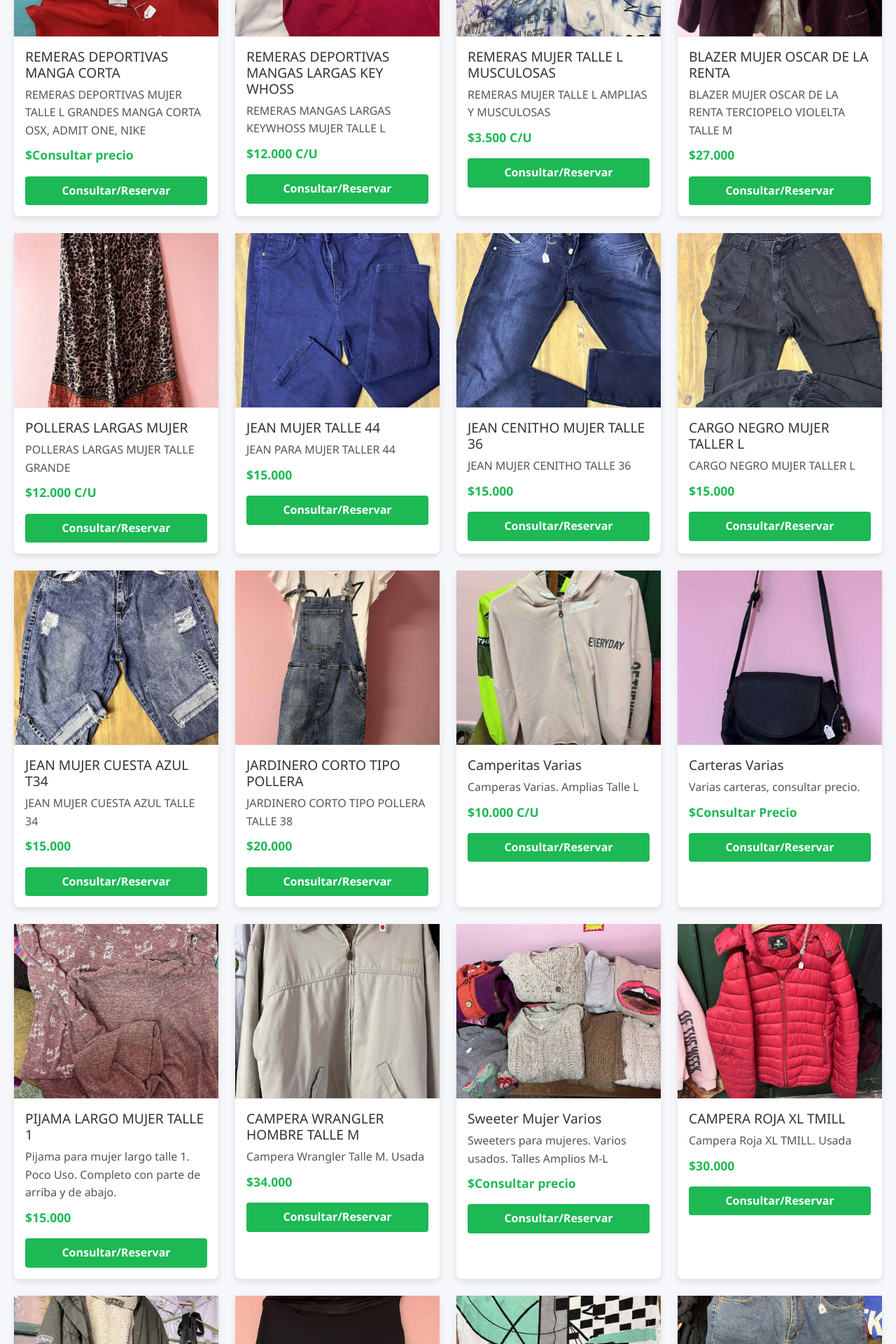
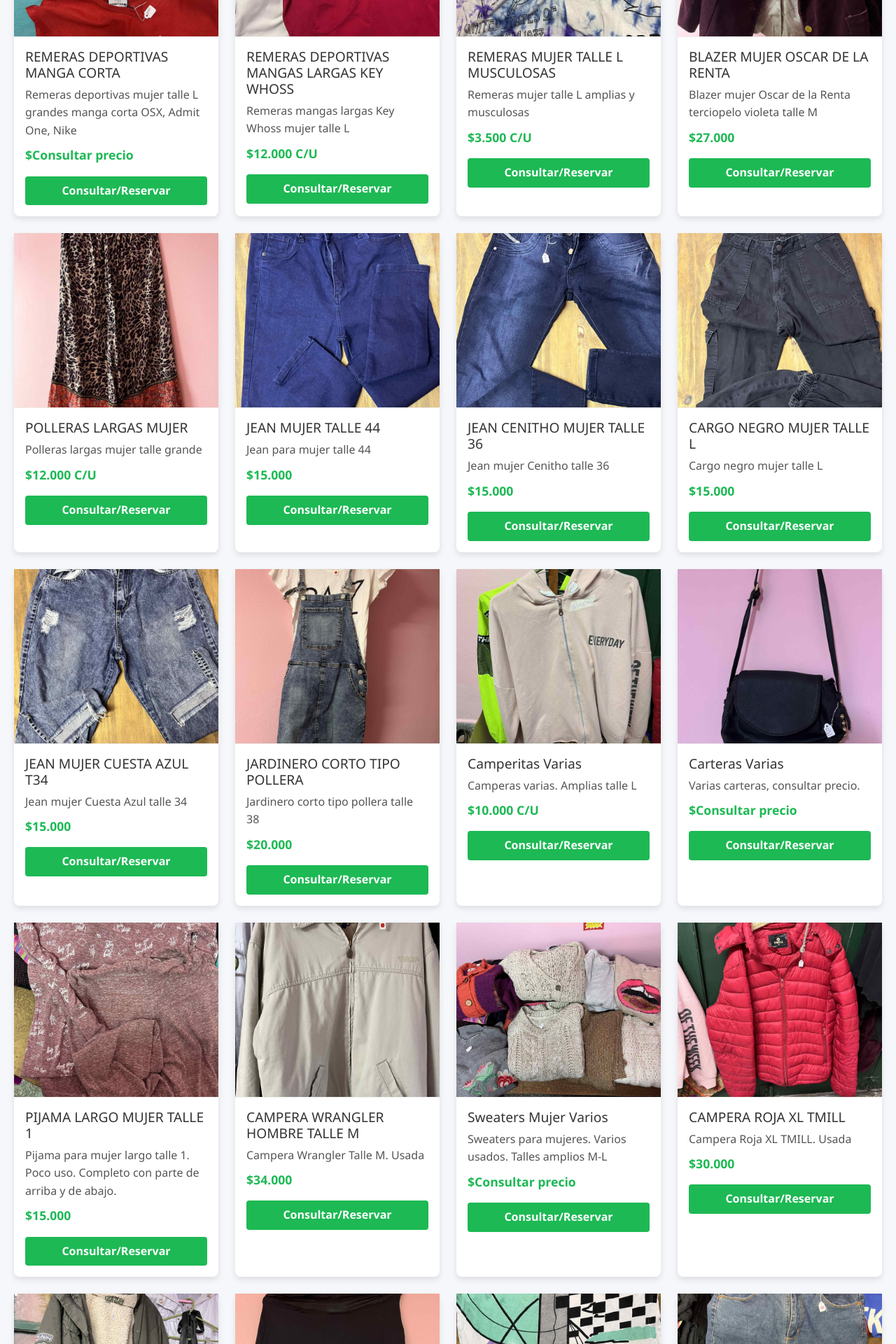
Before and after one commit to agusdinax/between-hills-feria-virtual, a React (Vite) app: page / in a window 1280 px wide. Shown: the part 640-2560 px from the top of the page at 70% size. Built offline with nearby package versions, Linux system fonts and the light colour scheme.

Commit message:
-ajuste de imagenes

```diff
--- a/src/data/productsData.ts
+++ b/src/data/productsData.ts
@@ -7,16 +7,22 @@ const productsData: Product[] = [
     description: 'JEAN LEVIS ORIGINAL TALLE 34',
     category: 'Jean',
     images: ['src/assets/jeans/levis1.jpg', 'src/assets/jeans/levis2.jpg', 'src/assets/jeans/levis3.jpg'],
-    price: "30.000",
+    price: '30.000',
     condition: 'Usado',
   },
   {
     id: 2,
     name: 'REMERAS VARIAS MANGA CORTA MUJER',
-    description: 'Remeras manga corta de mujer, en la mayoria son talles amplios M-L',
+    description: 'Remeras manga corta de mujer, en su mayoría son talles amplios M-L',
     category: 'Remera',
-    images: ['src/assets/remera/remera1.jpg','src/assets/remera/remera2.jpg','src/assets/remera/remera3.jpg','src/assets/remera/remera4.jpg','src/assets/remera/remera5.jpg', 'src/assets/remera/remera6.jpg','src/assets/remera/remera7.jpg','src/assets/remera/remera8.jpg','src/assets/remera/remera9.jpg','src/assets/remera/remera10.jpg', 'src/assets/remera/remera11.jpg', 'src/assets/remera/remera12.jpg', 'src/assets/remera/remera13.jpg', 'src/assets/remera/remera14.jpg'],
-    price: "5.000 C/U",
+    images: [
+      'src/assets/remera/remera1.jpg', 'src/assets/remera/remera2.jpg', 'src/assets/remera/remera3.jpg',
+      'src/assets/remera/remera4.jpg', 'src/assets/remera/remera5.jpg', 'src/assets/remera/remera6.jpg',
+      'src/assets/remera/remera7.jpg', 'src/assets/remera/remera8.jpg', 'src/assets/remera/remera9.jpg',
+      'src/assets/remera/remera10.jpg', 'src/assets/remera/remera11.jpg', 'src/assets/remera/remera12.jpg',
+      'src/assets/remera/remera13.jpg', 'src/assets/remera/remera14.jpg'
+    ],
+    price: '5.000 C/U',
     condition: 'Usado',
   },
   {
@@ -25,7 +31,7 @@ const productsData: Product[] = [
     description: 'Calzas deportivas de mujer, talles amplios L. Key Whoss, Lulea.',
     category: 'Calza',
     images: ['src/assets/calzas/calzas1.jpg', 'src/assets/calzas/calzas2.jpg', 'src/assets/calzas/calzas3.jpg', 'src/assets/calzas/calzas4.jpg'],
-    price: "12.000 C/U",
+    price: '12.000 C/U',
     condition: 'Usado',
   },
   {
@@ -34,7 +40,7 @@ const productsData: Product[] = [
     description: 'Campera mujer con peluche, usada. Talle L',
     category: 'Campera',
     images: ['src/assets/campera/peluchito1.jpg'],
-    price: "30.000",
+    price: '30.000',
     condition: 'Usado',
   },
   {
@@ -43,183 +49,149 @@ const productsData: Product[] = [
     description: 'Campera Roja XL TMILL. Usada',
     category: 'Campera',
     images: ['src/assets/campera/roja.jpg'],
-    price: "30.000",
+    price: '30.000',
     condition: 'Usado',
   },
   {
-  id: 6,
-  name: 'Sweeter Mujer Varios',
-  description: 'Sweeters para mujeres. Varios usados. Talles Amplios M-L',
-  category: 'Sweeter',
-  images: [
-    'src/assets/sweeter/sweeter1.jpg',
-    'src/assets/sweeter/sweeter2.jpg',
-    'src/assets/sweeter/sweeter3.jpg',
-    'src/assets/sweeter/sweeter4.jpg',
-    'src/assets/sweeter/sweeter5.jpg',
-    'src/assets/sweeter/sweeter6.jpg',
-    'src/assets/sweeter/sweeter7.jpg',
-    'src/assets/sweeter/sweeter8.jpg',
-    'src/assets/sweeter/sweeter9.jpg',
-    'src/assets/sweeter/sweeter10.jpg',
-    'src/assets/sweeter/sweeter11.jpg',
-    'src/assets/sweeter/sweeter12.jpg',
-    'src/assets/sweeter/sweeter13.jpg',
-    'src/assets/sweeter/sweeter14.jpg',
-    'src/assets/sweeter/sweeter15.jpg',
-    'src/assets/sweeter/sweeter16.jpg',
-    'src/assets/sweeter/sweeter17.jpg',
-    'src/assets/sweeter/sweeter18.jpg',
-    'src/assets/sweeter/sweeter19.jpg',
-    'src/assets/sweeter/sweeter20.jpg',
-    'src/assets/sweeter/sweeter21.jpg'
-  ],
-  price: 'Consultar precio',
-  condition: 'Usado'
-},
+    id: 6,
+    name: 'Sweaters Mujer Varios',
+    description: 'Sweaters para mujeres. Varios usados. Talles amplios M-L',
+    category: 'Sweater',
+    images: Array.from({ length: 21 }, (_, i) => `src/assets/sweeter/sweeter${i + 1}.jpg`),
+    price: 'Consultar precio',
+    condition: 'Usado',
+  },
   {
     id: 7,
     name: 'CAMPERA WRANGLER HOMBRE TALLE M',
     description: 'Campera Wrangler Talle M. Usada',
     category: 'Campera',
     images: ['src/assets/campera/wrangler1.jpg', 'src/assets/campera/wrangler2.jpg'],
-    price: "34.000",
+    price: '34.000',
     condition: 'Usado',
   },
   {
     id: 8,
     name: 'PIJAMA LARGO MUJER TALLE 1',
-    description: 'Pijama para mujer largo talle 1. Poco Uso. Completo con parte de arriba y de abajo.',
+    description: 'Pijama para mujer largo talle 1. Poco uso. Completo con parte de arriba y de abajo.',
     category: 'Pijama',
     images: ['src/assets/varios/pijama.jpg'],
-    price: "15.000",
+    price: '15.000',
     condition: 'Usado',
   },
- {
+  {
     id: 9,
-    name: ' Carteras Varias',
+    name: 'Carteras Varias',
     description: 'Varias carteras, consultar precio.',
     category: 'Cartera',
-     images: [
-    'src/assets/cartera/cartera1.jpg',
-    'src/assets/cartera/cartera2.jpg',
-    'src/assets/cartera/cartera3.jpg',
-    'src/assets/cartera/cartera4.jpg',
-    'src/assets/cartera/cartera5.jpg',
-    'src/assets/cartera/cartera6.jpg',
-    'src/assets/cartera/cartera7.jpg',
-    'src/assets/cartera/cartera8.jpg'
-  ],
-    price: "Consultar Precio",
+    images: Array.from({ length: 8 }, (_, i) => `src/assets/cartera/cartera${i + 1}.jpg`),
+    price: 'Consultar precio',
     condition: 'Usado',
   },
   {
     id: 10,
     name: 'Camperitas Varias',
-    description: 'Camperas Varias. Amplias Talle L',
+    description: 'Camperas varias. Amplias talle L',
     category: 'Campera',
     images: ['src/assets/campera/camperita1.jpg', 'src/assets/campera/camperita2.jpg'],
-    price: "10.000 C/U",
+    price: '10.000 C/U',
     condition: 'Usado',
   },
   {
     id: 11,
     name: 'JARDINERO CORTO TIPO POLLERA',
-    description: 'JARDINERO CORTO TIPO POLLERA TALLE 38',
+    description: 'Jardinero corto tipo pollera talle 38',
     category: 'Jean',
     images: ['src/assets/jeans/jardinero.jpg'],
-    price: "20.000",
+    price: '20.000',
     condition: 'Usado',
   },
   {
     id: 12,
     name: 'JEAN MUJER CUESTA AZUL T34',
-    description: 'JEAN MUJER CUESTA AZUL TALLE 34',
+    description: 'Jean mujer Cuesta Azul talle 34',
     category: 'Jean',
     images: ['src/assets/jeans/cuestazul.jpg'],
-    price: "15.000",
+    price: '15.000',
     condition: 'Usado',
   },
   {
     id: 13,
-    name: 'CARGO NEGRO MUJER TALLER L',
-    description: 'CARGO NEGRO MUJER TALLER L',
+    name: 'CARGO NEGRO MUJER TALLE L',
+    description: 'Cargo negro mujer talle L',
     category: 'Jean',
     images: ['src/assets/jeans/cargol.jpg'],
-    price: "15.000",
+    price: '15.000',
     condition: 'Usado',
   },
   {
     id: 14,
     name: 'JEAN CENITHO MUJER TALLE 36',
-    description: 'JEAN MUJER CENITHO TALLE 36',
+    description: 'Jean mujer Cenitho talle 36',
     category: 'Jean',
     images: ['src/assets/jeans/cenitho.jpg'],
-    price: "15.000",
+    price: '15.000',
     condition: 'Usado',
   },
   {
     id: 15,
     name: 'JEAN MUJER TALLE 44',
-    description: 'JEAN PARA MUJER TALLER 44  ',
+    description: 'Jean para mujer talle 44',
     category: 'Jean',
     images: ['src/assets/jeans/t44.jpg'],
-    price: "15.000",
+    price: '15.000',
     condition: 'Usado',
   },
   {
     id: 16,
     name: 'POLLERAS LARGAS MUJER',
-    description: 'POLLERAS LARGAS MUJER TALLE GRANDE ',
+    description: 'Polleras largas mujer talle grande',
     category: 'Pollera',
     images: ['src/assets/jeans/pollera1.jpg', 'src/assets/jeans/pollera2.jpg'],
-    price: "12.000 C/U",
+    price: '12.000 C/U',
     condition: 'Usado',
   },
   {
     id: 17,
     name: 'BLAZER MUJER OSCAR DE LA RENTA',
-    description: 'BLAZER MUJER OSCAR DE LA RENTA TERCIOPELO VIOLELTA TALLE M',
+    description: 'Blazer mujer Oscar de la Renta terciopelo violeta talle M',
     category: 'Campera',
     images: ['src/assets/campera/blazer.jpg'],
-    price: "27.000",
+    price: '27.000',
     condition: 'Usado',
   },
   {
     id: 18,
     name: 'REMERAS MUJER TALLE L MUSCULOSAS',
-    description: 'REMERAS MUJER TALLE L AMPLIAS Y MUSCULOSAS',
+    description: 'Remeras mujer talle L amplias y musculosas',
     category: 'Remera',
-    images: ['src/assets/remera/35002.jpg',
-      'src/assets/remera/35001.jpg',
-      'src/assets/remera/35003.jpg',
-      'src/assets/remera/35004.jpg',
-      'src/assets/remera/35005.jpg',
-      'src/assets/remera/35006.jpg',
-      'src/assets/remera/35007.jpg',
+    images: [
+      'src/assets/remera/35002.jpg', 'src/assets/remera/35001.jpg', 'src/assets/remera/35003.jpg',
+      'src/assets/remera/35004.jpg', 'src/assets/remera/35005.jpg', 'src/assets/remera/35006.jpg',
+      'src/assets/remera/35007.jpg'
     ],
-    price: "3.500 C/U",
+    price: '3.500 C/U',
     condition: 'Usado',
   },
   {
     id: 19,
     name: 'REMERAS DEPORTIVAS MANGAS LARGAS KEY WHOSS',
-    description: 'REMERAS MANGAS LARGAS KEYWHOSS MUJER TALLE L',
+    description: 'Remeras mangas largas Key Whoss mujer talle L',
     category: 'Remera',
     images: ['src/assets/remera/larga1.jpg', 'src/assets/remera/larga2.jpg'],
-    price: "12.000 C/U",
+    price: '12.000 C/U',
     condition: 'Usado',
   },
   {
     id: 20,
     name: 'REMERAS DEPORTIVAS MANGA CORTA',
-    description: 'REMERAS DEPORTIVAS MUJER TALLE L GRANDES MANGA CORTA OSX, ADMIT ONE, NIKE ',
+    description: 'Remeras deportivas mujer talle L grandes manga corta OSX, Admit One, Nike',
     category: 'Remera',
-    images: ['src/assets/remera/corta1.jpg',
-      'src/assets/remera/corta2.jpg',
-    'src/assets/remera/corta3.jpg',
-  'src/assets/remera/corta4.jpg','src/assets/remera/corta5.jpg','src/assets/remera/corta6.jpg'],
-    price: "Consultar precio",
+    images: [
+      'src/assets/remera/corta1.jpg', 'src/assets/remera/corta2.jpg', 'src/assets/remera/corta3.jpg',
+      'src/assets/remera/corta4.jpg', 'src/assets/remera/corta5.jpg', 'src/assets/remera/corta6.jpg'
+    ],
+    price: 'Consultar precio',
     condition: 'Usado',
   },
 ]
```
Also changed, not shown: 1 other file (tests, documents, lock files or other folders).
